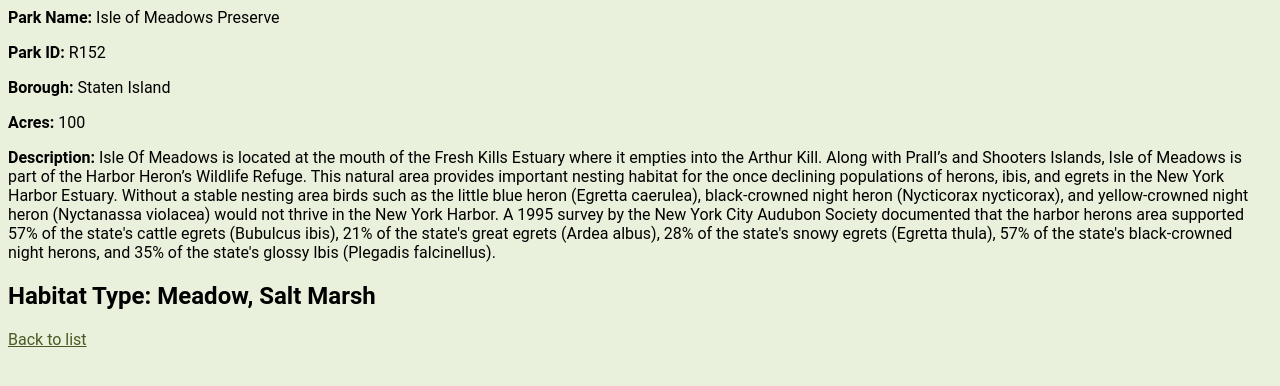
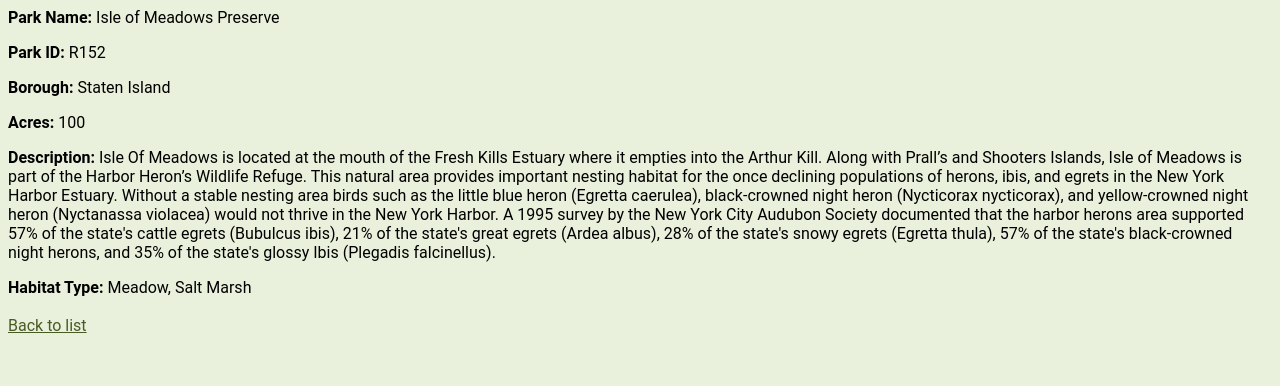
Before and after one commit to annabellamelvin/annabellamelvin.github.io, a Jekyll site: the page Nature_Preserves/parks/R152_100.html, which Jekyll copies as it is, in a window 1280 px wide. Shown: the top 386 px of the page. Built offline with Jekyll 4.4.1, drawn with Linux system fonts in a browser that asks for light colours.

```diff
--- a/Nature_Preserves/parks/R152_100.html
+++ b/Nature_Preserves/parks/R152_100.html
@@ -26,6 +26,6 @@
          57% of the state's black-crowned night herons, and 35% of the state's glossy Ibis
          (Plegadis falcinellus).
       </p>
-      <h2><b>Habitat Type: </b>Meadow, Salt Marsh
+      <p><b>Habitat Type: </b>Meadow, Salt Marsh<br/><br/>
       </h2><a href="https://annabellamelvin.github.io/Nature_Preserves/Parks.html">Back to list</a></body>
 </html>
```
